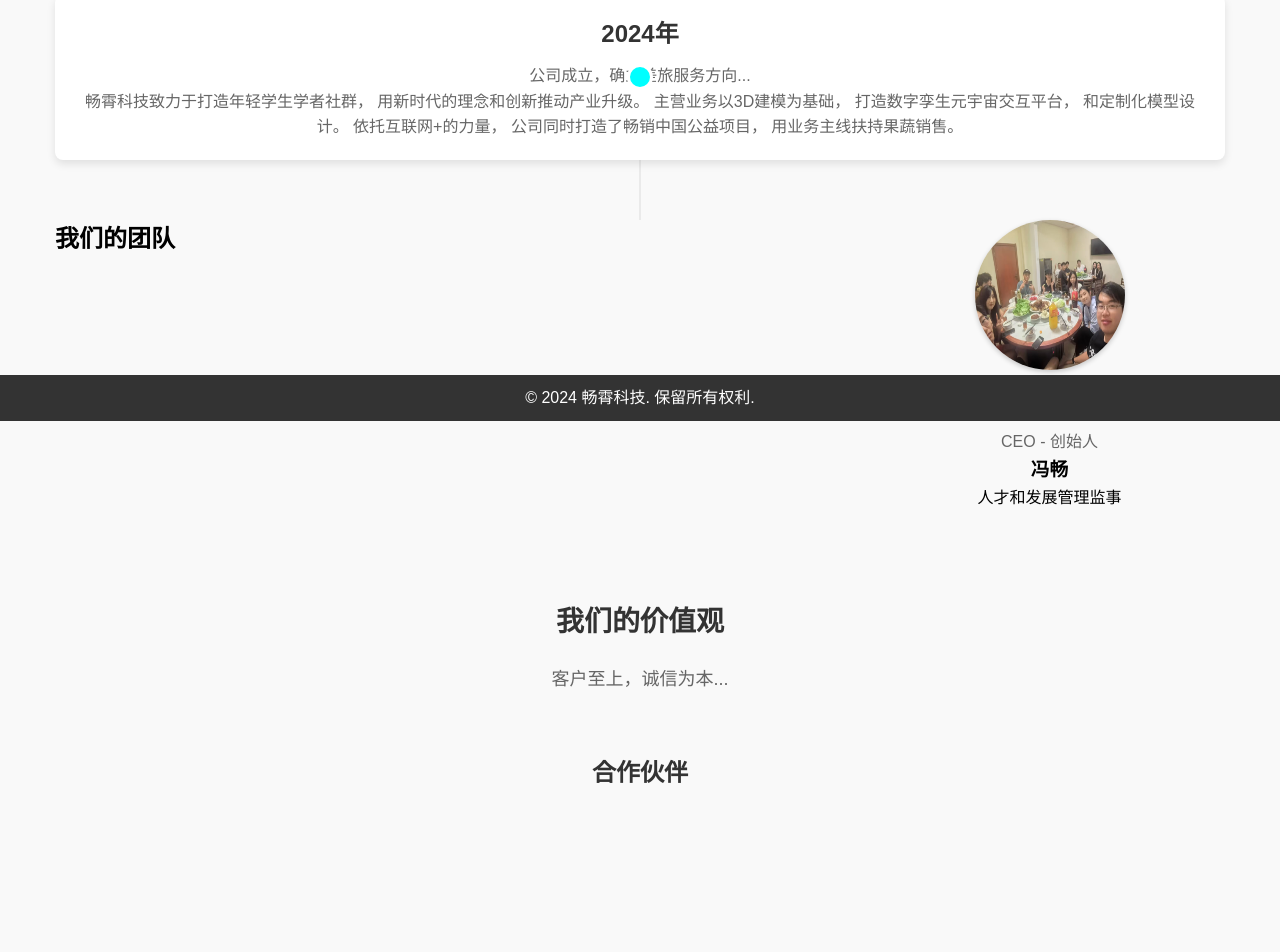
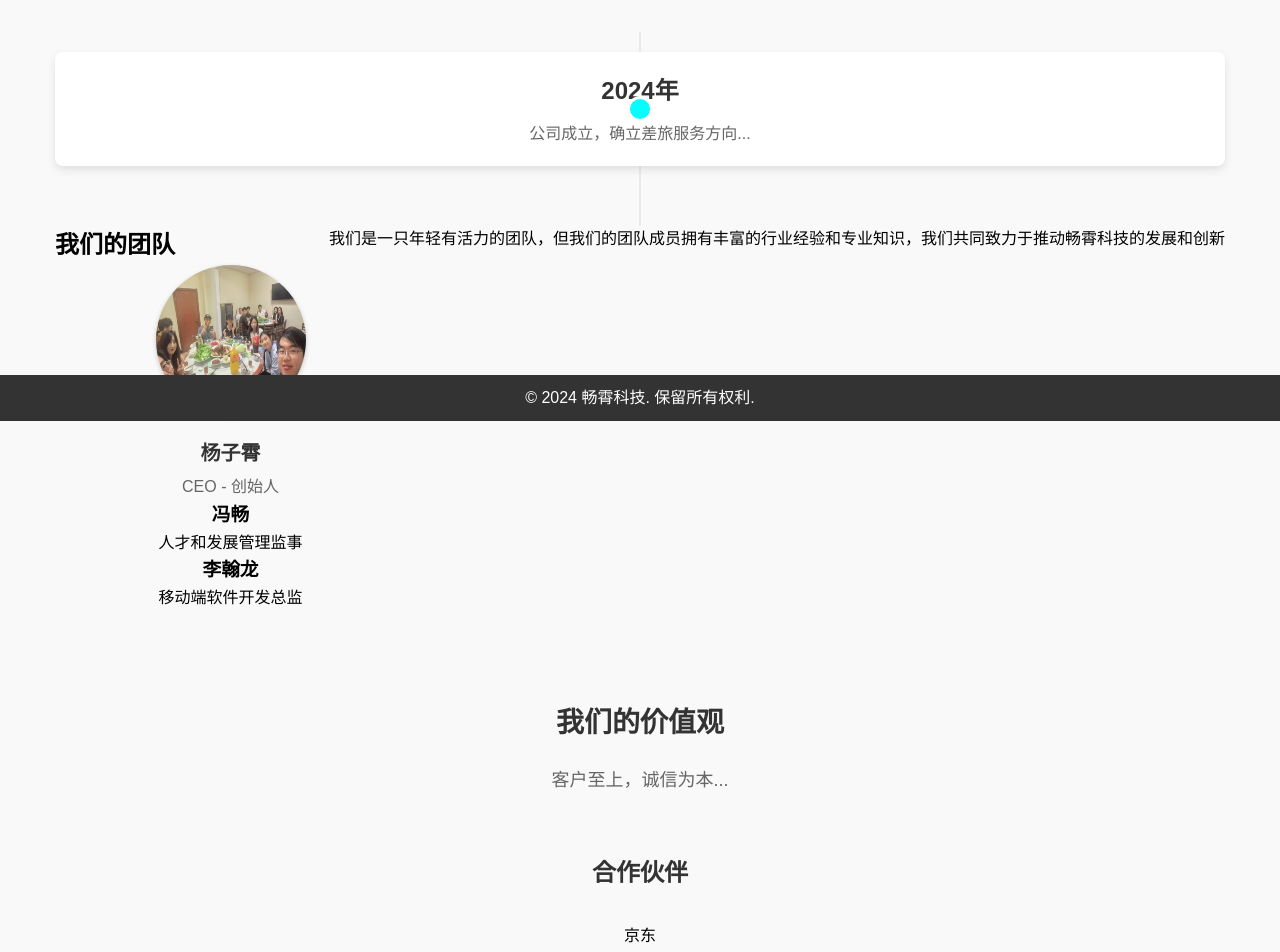
Before and after one commit to HanlongLi/changxiao-website, a React (Create React App) app: page /about in a window 1280 px wide. Shown: the part 379-1331 px from the top of the page. Built offline with nearby package versions, Linux system fonts and the light colour scheme.

Commit message:
Update About.js

```diff
--- a/src/About.js
+++ b/src/About.js
@@ -8,13 +8,7 @@ const About = () => {
         <header className="section-header">
           <h1>关于我们</h1>
           <p>畅霄科技自成立以来，一直致力于提供优质的差旅服务...</p>
-        </header>
-
-        <div className="timeline">
-          <div className="timeline-event">
-            <h2>2024年</h2>
-            <p>公司成立，确立差旅服务方向...</p>
-    <p>畅霄科技致力于打造年轻学生学者社群，
+          <p>畅霄科技致力于打造年轻学生学者社群，
             用新时代的理念和创新推动产业升级。
             主营业务以3D建模为基础，
             打造数字孪生元宇宙交互平台，
@@ -22,12 +16,19 @@ const About = () => {
             依托互联网+的力量，
             公司同时打造了畅销中国公益项目，
             用业务主线扶持果蔬销售。</p>
+        </header>
+
+        <div className="timeline">
+          <div className="timeline-event">
+            <h2>2024年</h2>
+            <p>公司成立，确立差旅服务方向...</p>
           </div>
           {/* 更多时间线事件 */}
         </div>
 
         <div className="team-members">
           <h2>我们的团队</h2>
+          <p>我们是一只年轻有活力的团队，但我们的团队成员拥有丰富的行业经验和专业知识，我们共同致力于推动畅霄科技的发展和创新</p>
           <div className="member">
           <img src={require('./2.jpg')} alt="团队成员" className="member-image" />
             <div className="member-info">
@@ -37,8 +38,13 @@ const About = () => {
             <div>
               <h3>冯畅</h3>
               <p>人才和发展管理监事</p>
+              <div>
+                <h3>李翰龙</h3>
+                  <p>移动端软件开发总监</p>
+              </div>
             </div>
           </div>
+
           {/* 更多团队成员 */}
         </div>
 
@@ -49,6 +55,7 @@ const About = () => {
 
         <div className="partners">
           <h2>合作伙伴</h2>
+            <p>京东</p>
           <div className="partner-logos">
             {/* 客户logo */}
           </div>
```
